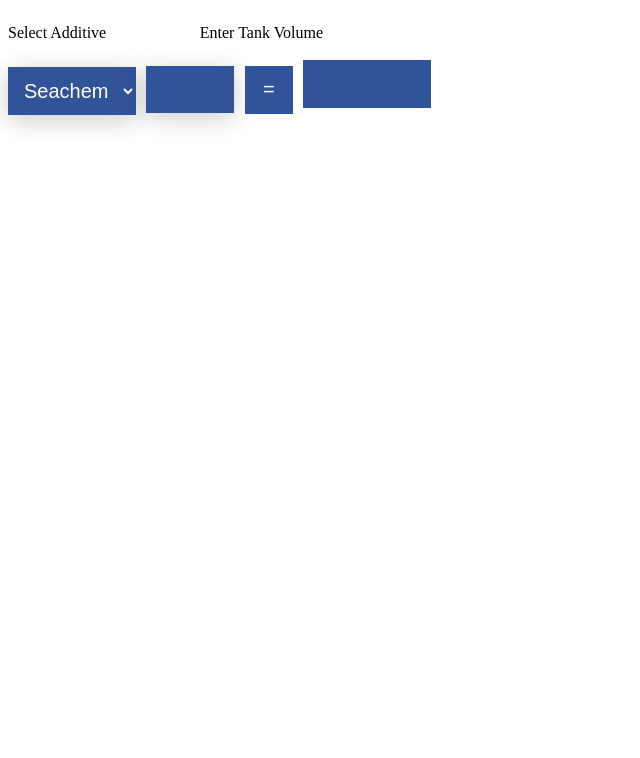
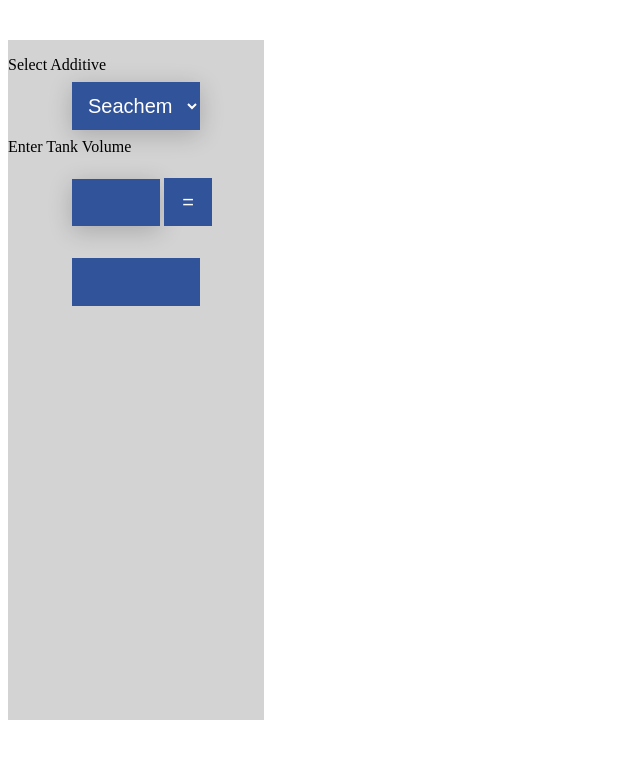
Before and after one commit to SBennettCode1/AquariumDoser, a plain HTML site: page Aquarium Doser/wwwroot/html/doserPage.html in a window 1280 px wide. Shown: the whole page, without its empty margins (0-640 px from the left). Drawn offline with Linux system fonts and the light colour scheme; files that its build step writes are made by us from their sources; files whose address does not match are found by name.

Commit message:
fixed up some styles and fixed toastr options error

```diff
--- a/Aquarium Doser/wwwroot/css/doserPage.css
+++ b/Aquarium Doser/wwwroot/css/doserPage.css
@@ -1,7 +1,6 @@
 .doserSelect {
   position: relative;
   top: 1vh;
-  display: inline-block
 }
 
 .doserSelect select {
@@ -41,7 +40,6 @@
 }
 
 #volumeInput {
-    left: 0.5vw;
     top: 0.5vw;
     position: relative;
     background-color: #315399;
@@ -52,20 +50,15 @@
     font-size: 20px;
     box-shadow: 0 5px 25px rgba(0, 0, 0, 0.2);
     outline: none;
-    display: inline-block;
 }
 
 #doserSelectText p{
-    display: inline-block;
     margin-bottom: 0;
 }
 
-#tankVolumeLabel{
-    margin-left: 7vw;
-}
+
 
 #calculateButton {
-    left: 1vw;
     top: 0.5vw;
     position: relative;
     font-size: 20px;
@@ -75,12 +68,10 @@
     background-color: #315399;
     height: 48px;
     width: 48px;
-    display: inline-block;
     outline: none;
 }
 
 #afterCalculationTextContainer {
-    left: 1.5vw;
     top: 1.4vw;
     position: relative;
     font-size: 20px;
@@ -90,6 +81,17 @@
     background-color: #315399;
     height: 48px;
     width: 10vw;
-    display: inline-block;
     outline: none;
 }
+
+#doserSelectContainer {
+    background-color: lightgrey;
+    height: 85vh;
+    width: 20vw;
+    position: absolute;
+    top: 5vh;
+}
+
+#doserSelectContainer * {
+    left: 5vw;
+}
--- a/Aquarium Doser/wwwroot/html/doserPage.html
+++ b/Aquarium Doser/wwwroot/html/doserPage.html
@@ -7,9 +7,9 @@
     <title></title>
 </head>
 <body>
+    <div id="doserSelectContainer">
         <div id="doserSelectText">
             <p>Select Additive</p>
-        <p id="tankVolumeLabel">Enter Tank Volume</p>
         </div>
 
         <div>
@@ -20,6 +20,8 @@
                 </select>
             </div>
 
+            <p id="tankVolumeLabel">Enter Tank Volume</p>
+
             <input type="number" id="volumeInput" min="1" max="1000">
             <button id="calculateButton">=</button>
 
@@ -28,5 +30,6 @@
             </div>
 
         </div>
+    </div>
 </body>
 </html>
--- a/Aquarium Doser/wwwroot/js/doserPage.js
+++ b/Aquarium Doser/wwwroot/js/doserPage.js
@@ -5,9 +5,7 @@ $(document).ready(function () {
     site.doserPage.bindEvents();
     site.doserPage.renderAdditiveList();
 });
-let options = {
-    "positionClass": "toast-top-center",
-};
+
 site.doserPage.bindEvents = function () {
     $("#calculateButton").off().click(() => {
         if ($("#volumeInput").val() != "") {
@@ -20,7 +18,9 @@ site.doserPage.bindEvents = function () {
             console.log(calculationResult);
         }
         else {
-            toastr.error('Volume input cannot be empty', 'ERROR', options);
+            toastr.error('Volume input cannot be empty', 'ERROR', {
+                "positionClass": "toast-top-center",
+            });
         }
 
     });
```
Lines whose indentation alone changed are shown as unchanged.
